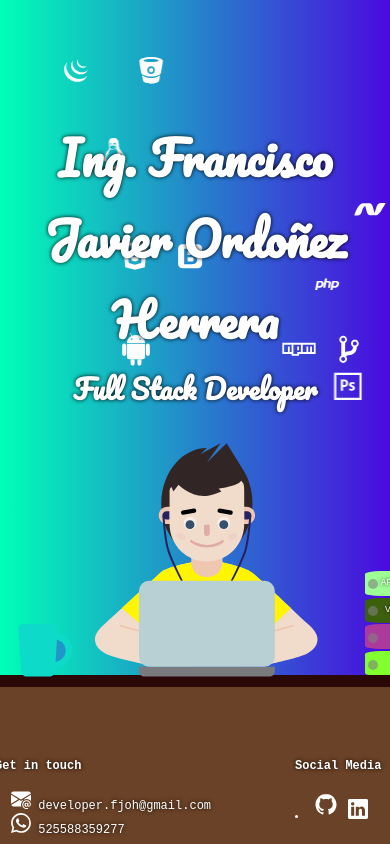
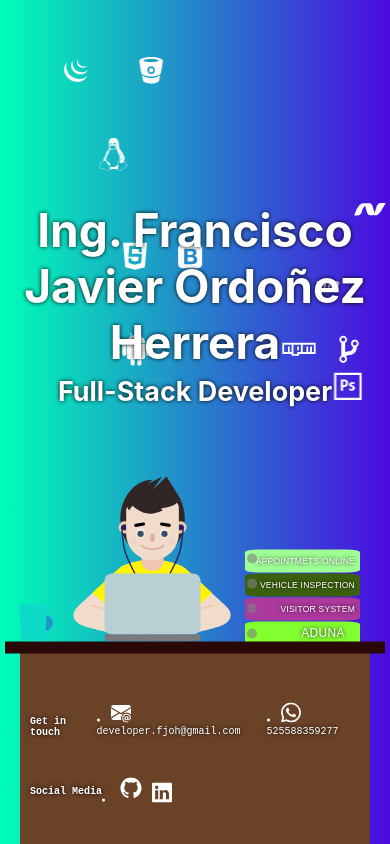
Before and after one commit to developerFcoJavier/my-portfolio, a React (Create React App) app: page / in a window 390 px wide. Built offline with nearby package versions, Linux system fonts and the light colour scheme.

Commit message:
mobile styles ok

```diff
--- a/src/components/developer.js
+++ b/src/components/developer.js
@@ -1,7 +1,21 @@
+import { useTheme } from '@mui/material/styles';
+import useMediaQuery from '@mui/material/useMediaQuery';
+import CustomTooltip from './tooltip';
+import data from '../data/personalInfo.json';
+
 const Developer = () => {
+    const theme = useTheme();
+    const matches = useMediaQuery(theme.breakpoints.down('sm'));
+
+    const aboutme = {
+        name:"About me",
+        tooltip:data.aboutme
+    }
+
     return (
         <>
-            <div className="worker" >
+        <CustomTooltip content={aboutme} sx={{placement:'left'}}>
+            <div className={`worker${matches ? '-mobile' : ''}`}>
                 <svg xmlns="http://www.w3.org/2000/svg" width="100%" height="250px" viewBox="0 0 777 392">
                     <defs>
                         <path id="a" d="M661.13187,312 C659.872124,314.376529 657.370611,316 654.49038,316 L654.002374,316 C653.439102,316 653,316.45191 653,317.009369 L653,318.990631 C653,319.556647 653.444523,320 653.992869,320 L709.500115,320 C715.853325,320 720.96234,314.851275 720.915884,308.5 C720.869418,302.147329 715.680241,297 709.325509,297 L654.008968,297 C653.455353,297 653,297.45191 653,298.009369 L653,299.990631 C653,300.556647 653.448778,301 654.002374,301 L654.49038,301 C657.369959,301 659.873421,302.621098 661.133241,305 L707,305 L707,306 L661.57236,306 C661.796205,306.632073 661.937588,307.303033 661.983562,307.999999 L707,308 L707,309 L661.983514,309 C661.937435,309.696635 661.795783,310.367655 661.57151,311 L707,311 L707,312 L661.13187,312 L661.13187,312 Z"/>
@@ -45,6 +59,7 @@ const Developer = () => {
                     </g>
                 </svg>
             </div>
+        </CustomTooltip>
         </>
     )
 }
--- a/src/components/dialog.js
+++ b/src/components/dialog.js
@@ -10,7 +10,6 @@ import Toolbar from '@mui/material/Toolbar';
 import IconButton from '@mui/material/IconButton';
 import Typography from '@mui/material/Typography';
 import { MdClose } from "react-icons/md";
-
 import Slide from '@mui/material/Slide';
 import CustomTooltip from './tooltip';
 
@@ -45,7 +44,7 @@ export default function FullScreenDialog({project,color}) {
 
   return (
     <div>
-      <CustomTooltip project={project}>
+      <CustomTooltip content={project} sx={{placement:'right'}}>
         <Button style={style(project.name)} onClick={handleClickOpen}>{project.name}</Button>
       </CustomTooltip>
       <Dialog
--- a/src/components/projects.js
+++ b/src/components/projects.js
@@ -1,24 +1,25 @@
 import {Projects} from "../data/projects";
 import FullScreenDialog from './dialog';
+import { useTheme } from '@mui/material/styles';
+import useMediaQuery from '@mui/material/useMediaQuery';
 
-const ProjectList = ({projects})=>{
+const ProjectList = ({projects,matches})=>{
 
     var number = 1;
-
     const styleByElement = (element,id,color='')=>{
 
         switch(element){
             case 'book':
                 return {
                     position: 'absolute',
-                    height: `25px`,
-                    width: `115px`,
+                    height: `${matches ? '23.5':'25'}px`,
+                    width: `${matches ? '110':'115'}px`,
                     backgroundColor: color,
-                    bottom: `${195+(id*26.5)}px`,
-                    left: '420px',
+                    bottom: `${195+(id*24)}px`,
+                    left: `${matches ? '225':'420'}px`,
                     borderRadius: '12%',
                     textAlign: 'end',
-                    paddingRight: '15px',
+                    paddingRight: '5px',
                 }
             case 'book-ring':
                 return {
@@ -27,8 +28,8 @@ const ProjectList = ({projects})=>{
                     height: '10px',
                     background: 'grey',
                     borderRadius: '50%',
-                    bottom: `${200+(id*27)}px`,
-                    left: '423px',
+                    bottom: `${200+(id*25)}px`,
+                    left: `${matches ? '227':'423'}px`,
                     zIndex: 1,
                     opacity: 0.6,
                 }
@@ -45,9 +46,9 @@ const ProjectList = ({projects})=>{
                     const randomColor = `#${Math.floor(Math.random()*16777215).toString(16).padStart(6, '0').toUpperCase()}`;
                     return(
                         <div  key={Math.random().toString()}>
-                                <div style={styleByElement('book',id,randomColor)}>
-                                    <FullScreenDialog project={project} color={randomColor}/>
-                                </div>
+                            <div style={styleByElement('book',id,randomColor)}>
+                                <FullScreenDialog project={project} color={randomColor}/>
+                            </div>
                             <div style={styleByElement('book-ring',id)}></div>
                         </div>
                 )})
@@ -57,12 +58,15 @@ const ProjectList = ({projects})=>{
 }
 
 const Project= () => {
+    const theme = useTheme();
+    const matches = useMediaQuery(theme.breakpoints.down('sm'));
+
     return (
         <>
-            <ProjectList projects={Projects}/>
+            <ProjectList projects={Projects} matches={matches}/>
             {/* Desktop */}
-            <div className="desk"></div>
-            <div className="deskcounter"></div>
+            <div className={`desk${matches ? '-mobile' : ''}`}></div>
+            <div className={`deskcounter${matches ? '-mobile' : ''}`}></div>
         </>
     )
 }
--- a/src/components/title.js
+++ b/src/components/title.js
@@ -1,9 +1,9 @@
-const Title = () => {
+const Title = ({name,level}) => {
     return (
         <>
             <div className="title">
-                <h1>Ing. Francisco Javier Ordoñez Herrera</h1>
-                <h3 style={{marginTop: "-26px"}}> Full Stack Developer</h3>
+                <h1>{name}</h1>
+                <h3 style={{marginTop: "-26px"}}> {level}</h3>
             </div>
         </>
     )
--- a/src/components/tooltip.js
+++ b/src/components/tooltip.js
@@ -2,6 +2,7 @@ import { styled } from '@mui/material/styles';
 import Tooltip, { tooltipClasses } from '@mui/material/Tooltip';
 
 const CustomTooltip = (props) =>{
+
     const HtmlTooltip = styled(({ className, ...props }) => (
         <Tooltip {...props} classes={{ popper: className }} />
       ))(({ theme }) => ({
@@ -15,7 +16,7 @@ const CustomTooltip = (props) =>{
     }));
 
     return(
-        <HtmlTooltip title={<TooltipContent project={props.project}/>} placement="right" arrow>
+        <HtmlTooltip title={<TooltipContent project={props.content}/>} placement={props.sx.placement} arrow>
             {props.children}
         </HtmlTooltip>
     );
--- a/src/data/personalInfo.json
+++ b/src/data/personalInfo.json
@@ -1,6 +1,9 @@
 {
+    "name": "Ing. Francisco Javier Ordoñez Herrera",
+    "level": "Full-Stack Developer",
     "phone":"525588359277",
     "email":"developer.fjoh@gmail.com",
     "github":"github.com/developerFcoJavier",
-    "linkedin":"developerfcojavier"
+    "linkedin":"developerfcojavier",
+    "aboutme":"Full stack software developer, with more than seven years of experience in software \n development and software project management. Personnel management skills, server\nmanagement and experience in using Linux distributions.\nExpertise in build web systems and deployment, hardware-software integration and\nmicrocontrollers system design.\nFocused on delivering high-quality solutions in a timely manner working collaboratively\nin teams and collaborating with relevant departments to ensure project success."
 }
--- a/src/main/main.css
+++ b/src/main/main.css
@@ -14,15 +14,16 @@ body {
   }
 
   .title{
-    margin-top: 30%;
-    /* 5position: absolute; */
+    position: absolute;
+    color: #fff;
     text-shadow: 0 0 4px #000;
     text-align: center;
-    color: #fff;
-    bottom: 550px;
+    top : 10%;
+    font-size: 23px;
+    /*
+    bottom: 200px;
     font-family: 'Pacifico', cursive;
-    font-size: 23px;
-    left: 590px;
+     */
   }
 
   .container {
@@ -34,11 +35,6 @@ body {
       bottom: 0;
   }
 
-  .developer {
-    position: relative;
-    top: 260px;
-  }
-
   .fab {
     position: absolute;
     top: -8px;
@@ -46,13 +42,17 @@ body {
     opacity: 0.6;
     z-index: 1;
   }
-
+/* Desktop */
+  .developer {
+    position: relative;
+    top: 260px;
+  }
   .desk {
     position: relative;
-    height: 160px;
+    height: 227px;
     width: 500px;
     background-color: #6a4227;
-    top: 201px;
+    top: 270px;
     left: 35px;
   }
 
@@ -76,8 +76,8 @@ body {
     color: #fff;
     text-shadow: 0 0 4px #000000;
     font-size: 12px;
-    top:260px;
-    left: 50px;
+    top: 350px;
+    left: 70px;
     font-family:'Courier New', Courier, monospace;
     display: flex;
     flex-direction: column;
@@ -95,12 +95,68 @@ body {
     color: #fff;
     text-shadow: 0 0 4px #000000;
     font-size: 12px;
-    top:260px;
-    left: 350px;
+    top: 350px;
+    left: 380px;
     font-family:'Courier New', Courier, monospace;
     display: flex;
     flex-direction: column;
     justify-content: left;
+  }
+
+  /* Mobile */
+
+  .worker-mobile {
+    position: relative;
+    bottom: 170px;
+    left: -65px;
+  }
+
+  .desk-mobile {
+    position: relative;
+    height: 227px;
+    width: 350px;
+    background-color: #6a4227;
+    top: 270px;
+  }
+
+  .deskcounter-mobile {
+    position: absolute;
+    height: 12px;
+    width: 380px;
+    background-color: #2b0808;
+    bottom: 210px;
+    left: -15px;
+  }
+
+
+  .contact-mobile{
+    position: absolute;
+    color: #fff;
+    text-shadow: 0 0 4px #000000;
+    font-size: 10px;
+    top: 320px;
+    left: 10px;
+    font-family:'Courier New', Courier, monospace;
+    display: flex;
+    flex-direction: row;
+  }
+
+  .contact-mobile li a:link {
+    color: #fff;
+    background-color: transparent;
+    text-decoration: none;
+  }
+
+  .social-mobile{
+    position: absolute;
+    color: #fff;
+    text-shadow: 0 0 4px #000000;
+    font-size: 10px;
+    top: 390px;
+    left: 10px;
+    font-family:'Courier New', Courier, monospace;
+    display: flex;
+    flex-direction: row;
   }
 
   .snowflakes, .snowflake {
@@ -112,6 +168,7 @@ body {
     font-family: 'Pacifico', cursive;
     z-index: -999;
   }
+
 
    @-webkit-keyframes snowflakes-fall{0%{top:-10%}100%{top:100%}}@-webkit-keyframes snowflakes-shake{0%,100%{-webkit-transform:translateX(0);transform:translateX(0)}50%{-webkit-transform:translateX(80px);transform:translateX(80px)}}@keyframes snowflakes-fall{0%{top:-10%}100%{top:100%}}@keyframes snowflakes-shake{0%,100%{transform:translateX(0)}50%{transform:translateX(80px)}}.snowflake{position:fixed;top:-10%;z-index:9999;-webkit-user-select:none;-moz-user-select:none;-ms-user-select:none;user-select:none;cursor:default;-webkit-animation-name:snowflakes-fall,snowflakes-shake;-webkit-animation-duration:10s,3s;-webkit-animation-timing-function:linear,ease-in-out;-webkit-animation-iteration-count:infinite,infinite;-webkit-animation-play-state:running,running;animation-name:snowflakes-fall,snowflakes-shake;animation-duration:10s,3s;animation-timing-function:linear,ease-in-out;animation-iteration-count:infinite,infinite;animation-play-state:running,running}
    .snowflake:nth-of-type(0){left:1%;-webkit-animation-delay:0s,0s;animation-delay:0s,0s}
--- a/src/main/main.js
+++ b/src/main/main.js
@@ -7,16 +7,21 @@ import Title from "../components/title";
 import Project from "../components/projects";
 import './main.css';
 import data from '../data/personalInfo.json';
+import { useTheme } from '@mui/material/styles';
+import useMediaQuery from '@mui/material/useMediaQuery';
 
 const Contact = () =>{
+    const theme = useTheme();
+    const matches = useMediaQuery(theme.breakpoints.down('sm'));
+
     return(
         <>
-            <div className="contact">
+            <div className={`contact${matches ? '-mobile' : ''}`}>
                 <h4>Get in touch</h4>
                 <li><BsFillEnvelopeAtFill size="20"/> <a href={`mailto: ${data.email}`} target="_blank" rel="noreferrer">{data.email}</a></li>
                 <li><BsWhatsapp size="20" /> <a href = {`https://wa.me/${data.phone}`} target="_blank" rel="noreferrer">{data.phone}</a></li>
             </div>
-            <div className="social">
+            <div className={`social${matches ? '-mobile' : ''}`}>
                 <h4>Social Media</h4>
                 <li>
                     <a href={`https://${data.github}`} target="_blank" rel="noreferrer">
@@ -32,10 +37,11 @@ const Contact = () =>{
 }
 
 const Main = () => {
+
     return (
         <>
-            <Title/>
             <div className="container">
+                <Title name={data.name} level={data.level}/>
                 <div className="developer">
                     <Project/>
                     <Contact/>
```
